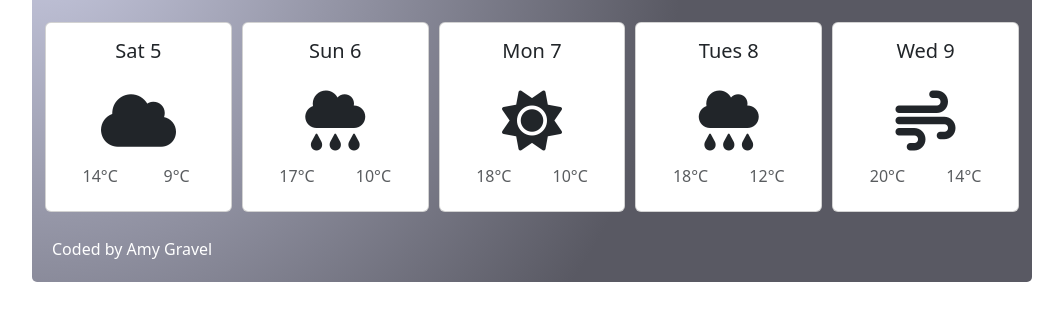
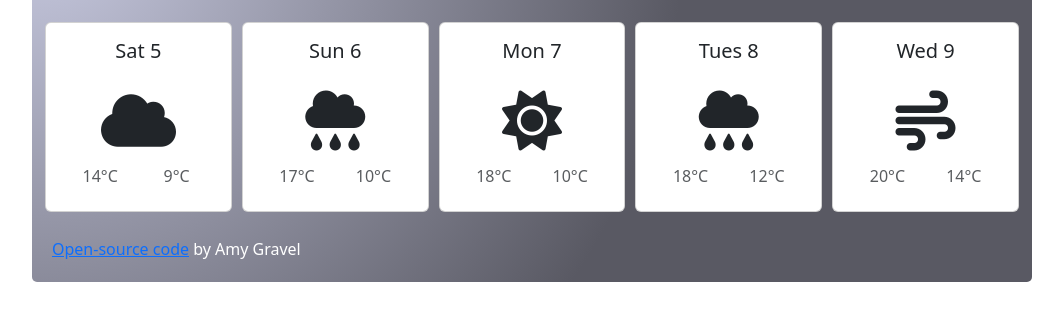
Before and after one commit to AmyGravel/weather-forecast-app, a plain HTML site: page index.html in a window 1280 px wide. Shown: the part 443-764 px from the top of the page, without its empty margins (108-1171 px from the left). Drawn offline with nearby package versions, Linux system fonts and the light colour scheme.

Commit message:
Added link to source code on GitHub in footer

```diff
--- a/index.html
+++ b/index.html
@@ -145,7 +145,14 @@
           </div>
         </div>
         <footer>
-          <p>Coded by Amy Gravel</p>
+          <p>
+            <a
+              href="https://github.com/AmyGravel/weather-forecast-app"
+              target="_blank"
+              >Open-source code</a
+            >
+            by Amy Gravel
+          </p>
         </footer>
       </div>
     </div>
```
